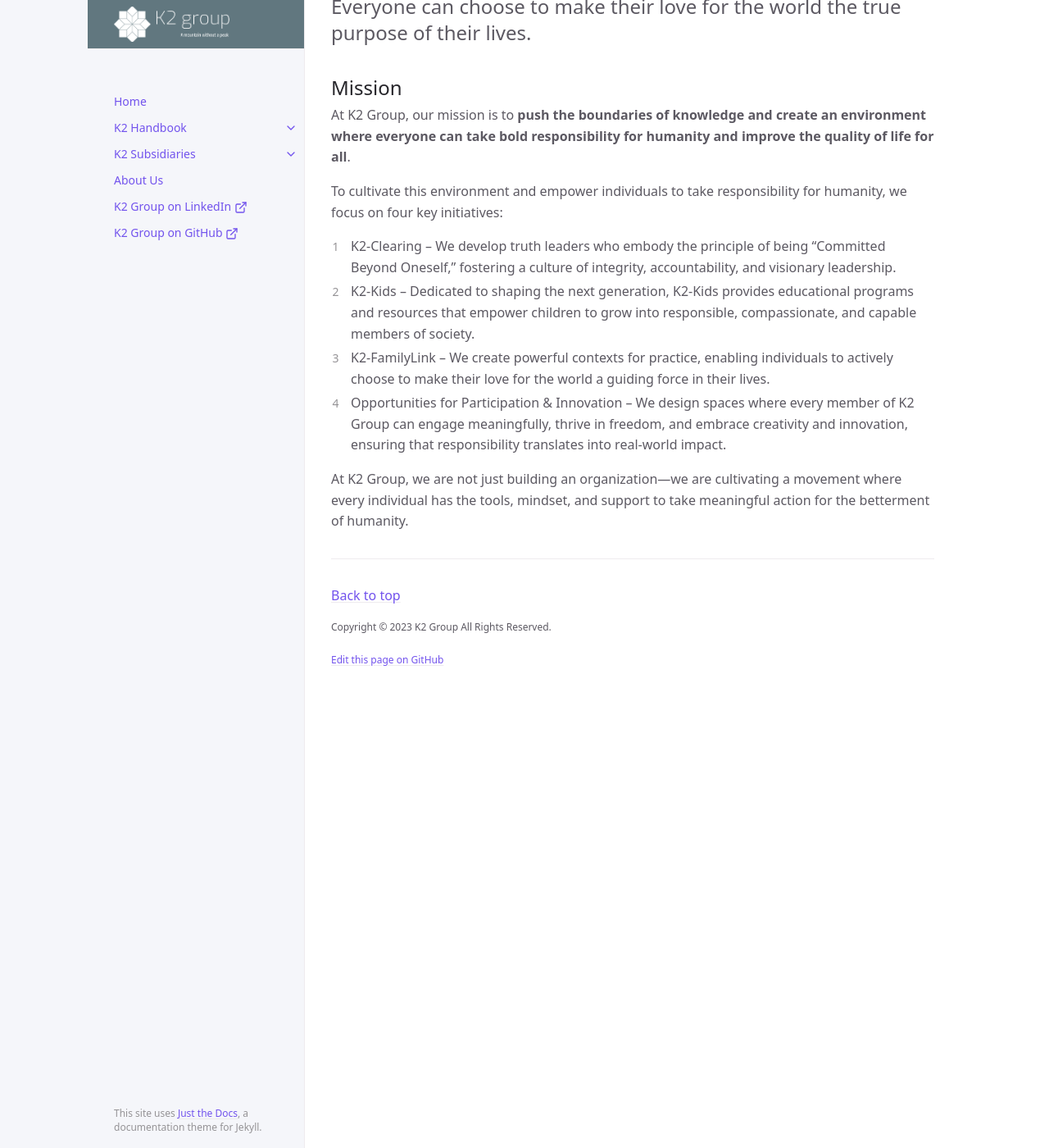
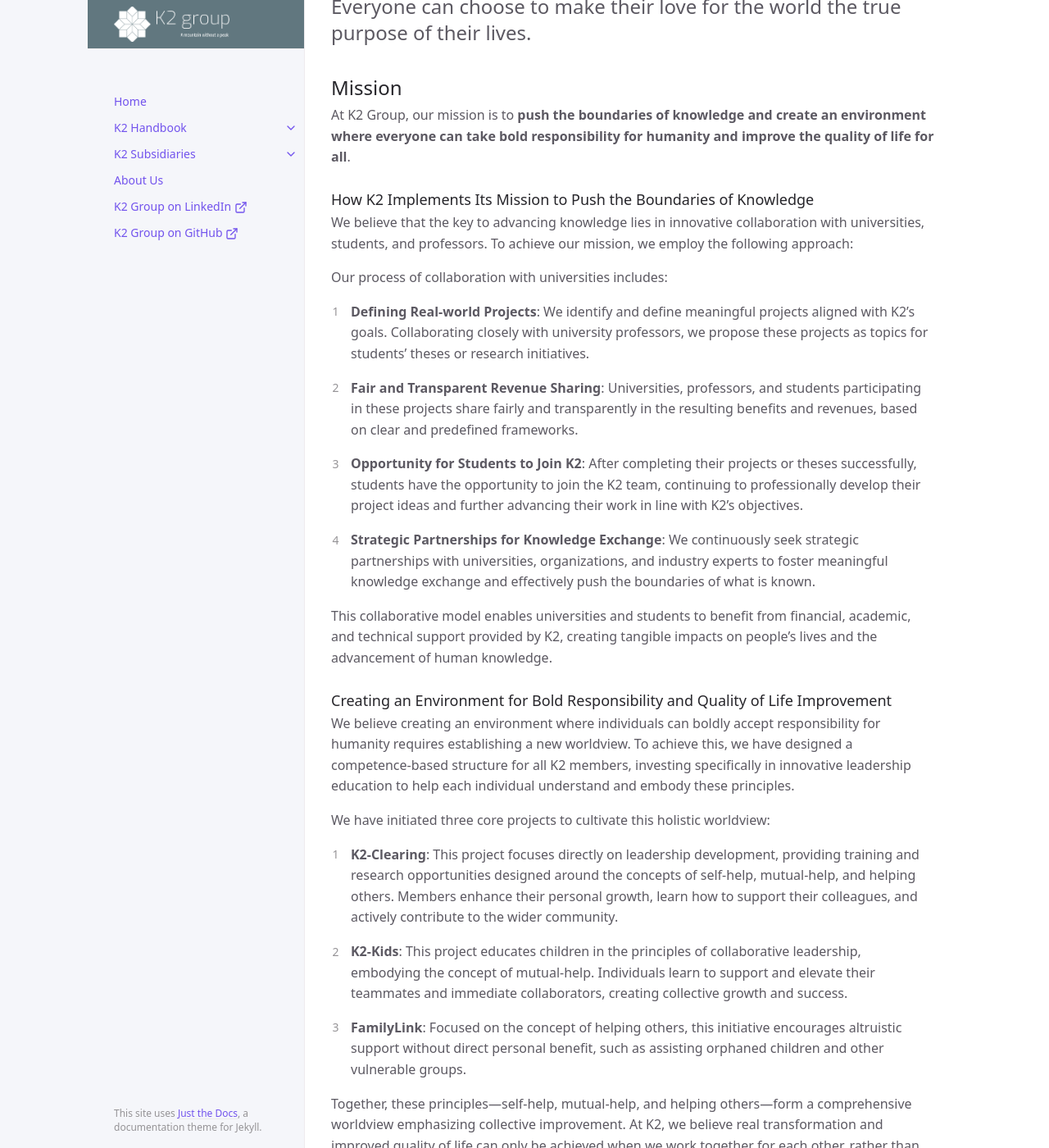
Before and after one commit to K2-Groups/k2-groups.github.io, a Jekyll site: the page built from docs/k2-handbook/company/mission.md, in a window 1280 px wide and 1400 px high, scrolled down 235 px. Shown: the whole window at 82% size. Built offline with Jekyll 4.4.1, drawn with Linux system fonts in a browser that asks for light colours; cached includes are drawn as plain includes; some of the changed text lies outside the part shown.

Commit message:
Update mission.md

```diff
--- a/docs/k2-handbook/company/mission.md
+++ b/docs/k2-handbook/company/mission.md
@@ -13,11 +13,37 @@ permalink: /handbook/company/mission
 ## Mission
 At K2 Group, our mission is to **push the boundaries of knowledge and create an environment where everyone can take bold responsibility for humanity and improve the quality of life for all**.
 
-To cultivate this environment and empower individuals to take responsibility for humanity, we focus on four key initiatives:
+### How K2 Implements Its Mission to Push the Boundaries of Knowledge
+We believe that the key to advancing knowledge lies in innovative collaboration with universities, students, and professors. To achieve our mission, we employ the following approach:
 
-1. K2-Clearing – We develop truth leaders who embody the principle of being "Committed Beyond Oneself," fostering a culture of integrity, accountability, and visionary leadership.
-2. K2-Kids – Dedicated to shaping the next generation, K2-Kids provides educational programs and resources that empower children to grow into responsible, compassionate, and capable members of society.
-3. K2-FamilyLink – We create powerful contexts for practice, enabling individuals to actively choose to make their love for the world a guiding force in their lives.
-4. Opportunities for Participation & Innovation – We design spaces where every member of K2 Group can engage meaningfully, thrive in freedom, and embrace creativity and innovation, ensuring that responsibility translates into real-world impact.
+Our process of collaboration with universities includes:
 
-At K2 Group, we are not just building an organization—we are cultivating a movement where every individual has the tools, mindset, and support to take meaningful action for the betterment of humanity.
+1. **Defining Real-world Projects**:
+   We identify and define meaningful projects aligned with K2's goals. Collaborating closely with university professors, we propose these projects as topics for students' theses or research initiatives.
+
+2. **Fair and Transparent Revenue Sharing**:
+   Universities, professors, and students participating in these projects share fairly and transparently in the resulting benefits and revenues, based on clear and predefined frameworks.
+
+3. **Opportunity for Students to Join K2**:
+   After completing their projects or theses successfully, students have the opportunity to join the K2 team, continuing to professionally develop their project ideas and further advancing their work in line with K2's objectives.
+
+4. **Strategic Partnerships for Knowledge Exchange**:
+   We continuously seek strategic partnerships with universities, organizations, and industry experts to foster meaningful knowledge exchange and effectively push the boundaries of what is known.
+
+This collaborative model enables universities and students to benefit from financial, academic, and technical support provided by K2, creating tangible impacts on people's lives and the advancement of human knowledge.
+
+### Creating an Environment for Bold Responsibility and Quality of Life Improvement
+We believe creating an environment where individuals can boldly accept responsibility for humanity requires establishing a new worldview. To achieve this, we have designed a competence-based structure for all K2 members, investing specifically in innovative leadership education to help each individual understand and embody these principles.
+
+We have initiated three core projects to cultivate this holistic worldview:
+
+1. **K2-Clearing**:
+   This project focuses directly on leadership development, providing training and research opportunities designed around the concepts of self-help, mutual-help, and helping others. Members enhance their personal growth, learn how to support their colleagues, and actively contribute to the wider community.
+
+2. **K2-Kids**:
+   This project educates children in the principles of collaborative leadership, embodying the concept of mutual-help. Individuals learn to support and elevate their teammates and immediate collaborators, creating collective growth and success.
+
+3. **FamilyLink**:
+   Focused on the concept of helping others, this initiative encourages altruistic support without direct personal benefit, such as assisting orphaned children and other vulnerable groups.
+
+Together, these principles—self-help, mutual-help, and helping others—form a comprehensive worldview emphasizing collective improvement. At K2, we believe real transformation and improved quality of life can only be achieved when we work together for each other, rather than alone.
```
